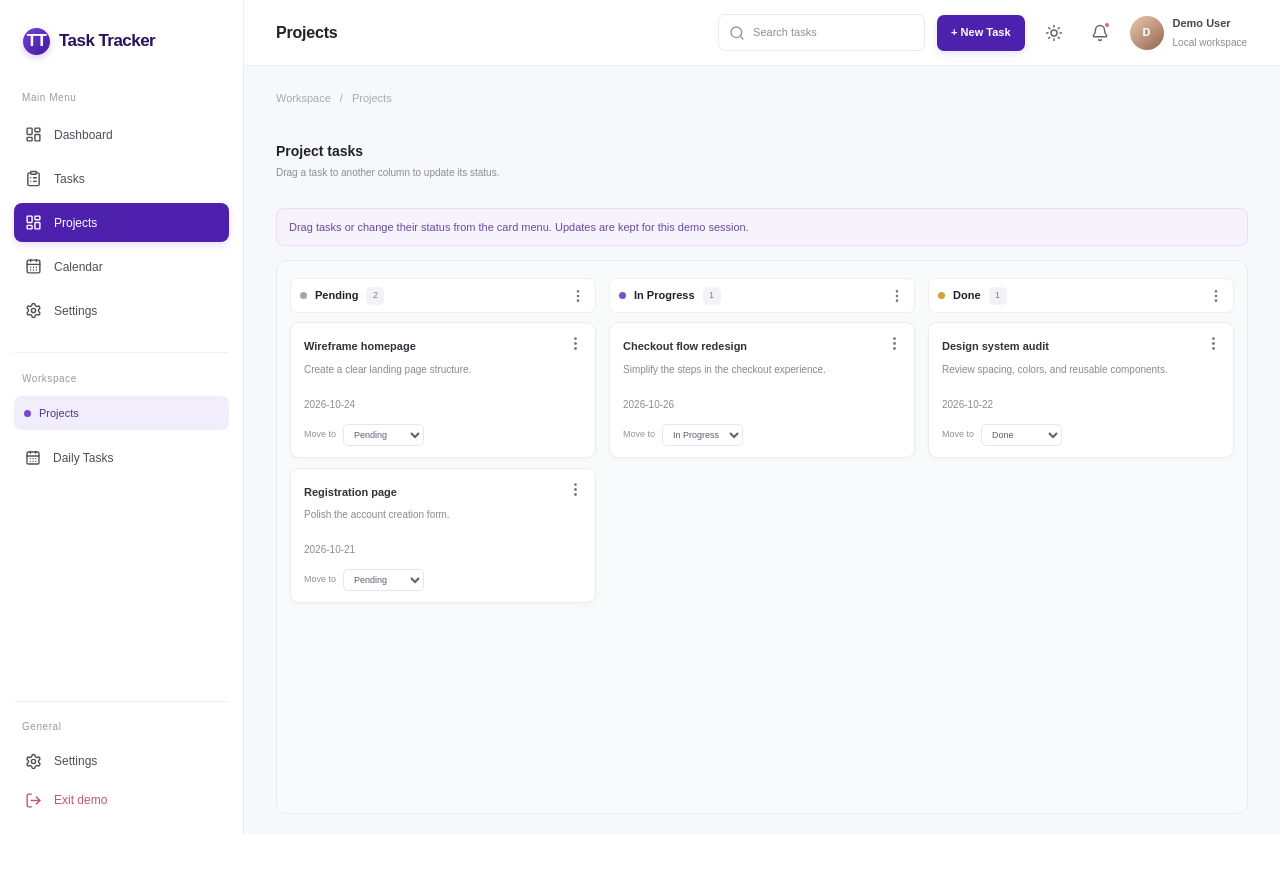
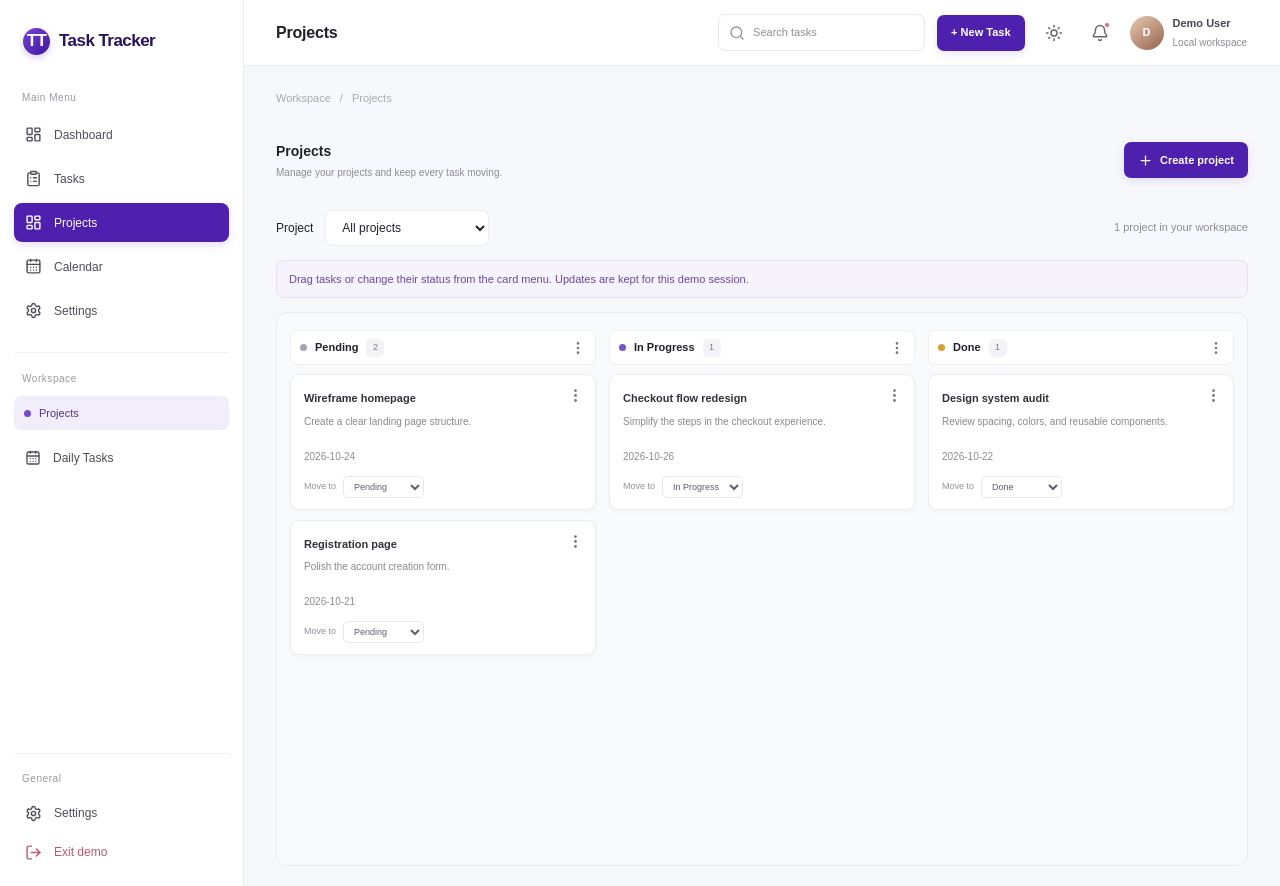
Before and after one commit to Chammy-5050/STT-frontend, a Next.js app in the folder simple-task-tracker/: page / in a window 1280 px wide. Before the commit the page ends 834 px from the top, so only its background shows below. Built offline with nearby package versions, Linux system fonts and the light colour scheme.

Commit message:
Add project creation with a centered dialog and project filtering
Validate project names and make newly created projects available in the task form and dashboard totals. Reuse the task modal layout for the project dialog.

```diff
--- a/simple-task-tracker/components/Dashboard/HomeDashboard.tsx
+++ b/simple-task-tracker/components/Dashboard/HomeDashboard.tsx
@@ -14,7 +14,7 @@ import type { DashboardPage, TaskFilter, TaskItem } from "./types";
 
 export default function HomeDashboard() {
   const [activePage, setActivePage] = useState<DashboardPage>("Projects");
-  const projects = initialProjects;
+  const [projects, setProjects] = useState(initialProjects);
   const [tasks, setTasks] = useState(initialTasks);
   const [taskFilter, setTaskFilter] = useState<TaskFilter>("All");
   const [search, setSearch] = useState("");
@@ -41,7 +41,7 @@ export default function HomeDashboard() {
     switch (activePage) {
       case "Dashboard": return <DashboardOverview projects={projects} tasks={tasks} onOpenProjects={() => setActivePage("Projects")} onSelectTaskFilter={openTasks} />;
       case "Tasks": return <Task tasks={visibleTasks} filter={taskFilter} onFilterChange={setTaskFilter} onStatusChange={changeTaskStatus} />;
-      case "Projects": return <Projects tasks={visibleTasks} onStatusChange={changeTaskStatus} />;
+      case "Projects": return <Projects projects={projects} tasks={visibleTasks} onCreateProject={(project) => setProjects((current) => [...current, project])} onStatusChange={changeTaskStatus} />;
       case "Calendar": return <Calendar tasks={tasks} />;
       case "Settings": return <Settings darkTheme={darkTheme} onThemeChange={setDarkTheme} />;
     }
--- /dev/null
+++ b/simple-task-tracker/components/Dashboard/ProjectDialog.tsx
@@ -0,0 +1,31 @@
+"use client";
+
+import { useEffect, useState, type FormEvent } from "react";
+import { X } from "lucide-react";
+import type { ProjectItem } from "./types";
+import styles from "./Projects.module.css";
+
+type Props = { projects: ProjectItem[]; onClose: () => void; onCreate: (project: ProjectItem) => void };
+
+export default function ProjectDialog({ projects, onClose, onCreate }: Props) {
+
+  const [name, setName] = useState("");
+  const [description, setDescription] = useState("");
+  const [error, setError] = useState("");
+  useEffect(() => {
+    const closeOnEscape = (event: KeyboardEvent) => { if (event.key === "Escape") onClose(); };
+    document.addEventListener("keydown", closeOnEscape);
+    return () => document.removeEventListener("keydown", closeOnEscape);
+  }, [onClose]);
+
+  function submit(event: FormEvent) {
+    event.preventDefault();
+    const cleanName = name.trim();
+    if (!cleanName) { setError("Enter a project name."); return; }
+    if (projects.some((project) => project.name.toLowerCase() === cleanName.toLowerCase())) { setError("A project with this name already exists."); return; }
+    onCreate({ id: Date.now(), name: cleanName, description: description.trim() });
+    onClose();
+  }
+
+  return <div className="modal-backdrop" role="presentation" onMouseDown={(event) => { if (event.target === event.currentTarget) onClose(); }}><form className="task-modal" role="dialog" aria-modal="true" aria-labelledby="project-dialog-title" onSubmit={submit}><div className="modal-heading"><div><span className="eyebrow">QUICK ACTION</span><h2 id="project-dialog-title">Create a project</h2></div><button type="button" className="icon-button" aria-label="Close project form" onClick={onClose}><X size={18} /></button></div><label>Project name<input autoFocus required maxLength={80} value={name} onChange={(event) => { setName(event.target.value); setError(""); }} placeholder="e.g. Mobile app launch" aria-describedby={error ? "project-error" : undefined} aria-invalid={!!error} /></label><label>Description<textarea rows={3} maxLength={240} value={description} onChange={(event) => setDescription(event.target.value)} placeholder="What is this project about?" /></label>{error && <p id="project-error" className={styles.error} role="alert">{error}</p>}<p className="demo-note">Available immediately in the task form. Saved for this session.</p><div className="modal-actions"><button type="button" className="cancel-button" onClick={onClose}>Cancel</button><button type="submit" className="primary-button">Create project</button></div></form></div>;
+}
--- /dev/null
+++ b/simple-task-tracker/components/Dashboard/Projects.module.css
@@ -0,0 +1,5 @@
+.projectPicker { display:flex; align-items:center; justify-content:space-between; flex-wrap:wrap; gap:12px; margin:18px 0 14px; }
+.projectPicker label { display:flex; align-items:center; gap:12px; color:var(--ink); font-size:12px; }
+.projectPicker select { max-width:300px; min-height:36px; padding:0 32px 0 12px; border:1px solid var(--line); border-radius:7px; color:var(--ink); background:var(--card); outline-color:#a77bf9; }
+.projectPicker > span { color:var(--muted); font-size:11px; }
+.error { color:#bd354f; font-size:12px; margin:0 0 12px; }
--- a/simple-task-tracker/components/Dashboard/Projects.tsx
+++ b/simple-task-tracker/components/Dashboard/Projects.tsx
@@ -2,17 +2,25 @@
 
 import type { DragEvent } from "react";
 import { useState } from "react";
-import { MoreVertical } from "lucide-react";
-import type { TaskItem, TaskStatus } from "./types";
+import { MoreVertical, Plus } from "lucide-react";
+import ProjectDialog from "./ProjectDialog";
+import styles from "./Projects.module.css";
+import type { ProjectItem, TaskItem, TaskStatus } from "./types";
 
 type Props = {
+  projects: ProjectItem[];
+  onCreateProject: (project: ProjectItem) => void;
   tasks: TaskItem[];
   onStatusChange: (taskId: number, status: TaskStatus) => void;
 };
 
 const columns: TaskStatus[] = ["Pending", "In Progress", "Done"];
 
-export default function Projects({ tasks, onStatusChange }: Props) {
+export default function Projects({ projects, tasks, onCreateProject, onStatusChange }: Props) {
+  const [creatingProject, setCreatingProject] = useState(false);
+  const [selectedProject, setSelectedProject] = useState(0);
+  const currentProject = projects.find((project) => project.id === selectedProject);
+  const projectTasks = selectedProject ? tasks.filter((task) => task.projectId === selectedProject) : tasks;
   const [draggingId, setDraggingId] = useState<number | null>(null);
   const [dropTarget, setDropTarget] = useState<TaskStatus | null>(null);
 
@@ -33,11 +41,12 @@ export default function Projects({ tasks, onStatusChange }: Props) {
   return (
     <>
       <div className="breadcrumbs">Workspace <span>/</span> Projects</div>
-      <div className="project-heading"><div className="project-identity"><div><h2>Project tasks</h2><p>Drag a task to another column to update its status.</p></div></div></div>
+      <div className="project-heading"><div className="project-identity"><div><h2>{currentProject?.name ?? "Projects"}</h2><p>{currentProject?.description || "Manage your projects and keep every task moving."}</p></div></div><button className="primary-button" onClick={() => setCreatingProject(true)}><Plus size={15} />Create project</button></div>
+      <div className={styles.projectPicker}><label>Project<select value={selectedProject} onChange={(event) => setSelectedProject(Number(event.target.value))}><option value={0}>All projects</option>{projects.map((project) => <option key={project.id} value={project.id}>{project.name}</option>)}</select></label><span>{projects.length} {projects.length === 1 ? "project" : "projects"} in your workspace</span></div>
       <p className="demo-banner">Drag tasks or change their status from the card menu. Updates are kept for this demo session.</p>
       <section className="board" aria-label="Task status board">
         {columns.map((status) => {
-          const columnTasks = tasks.filter((task) => task.status === status);
+          const columnTasks = projectTasks.filter((task) => task.status === status);
           return (
             <section
               className={`board-column${dropTarget === status ? " drop-target" : ""}`}
@@ -74,6 +83,7 @@ export default function Projects({ tasks, onStatusChange }: Props) {
           );
         })}
       </section>
+      {creatingProject && <ProjectDialog projects={projects} onClose={() => setCreatingProject(false)} onCreate={(project) => { onCreateProject(project); setSelectedProject(project.id); }} />}
     </>
   );
 }
```
